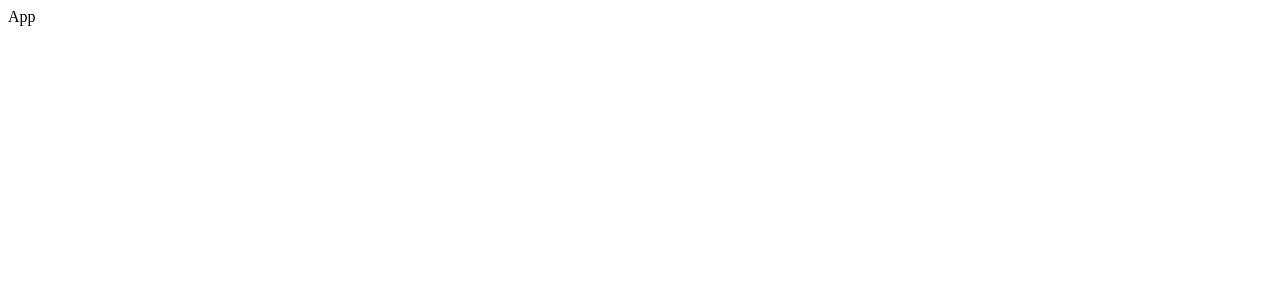
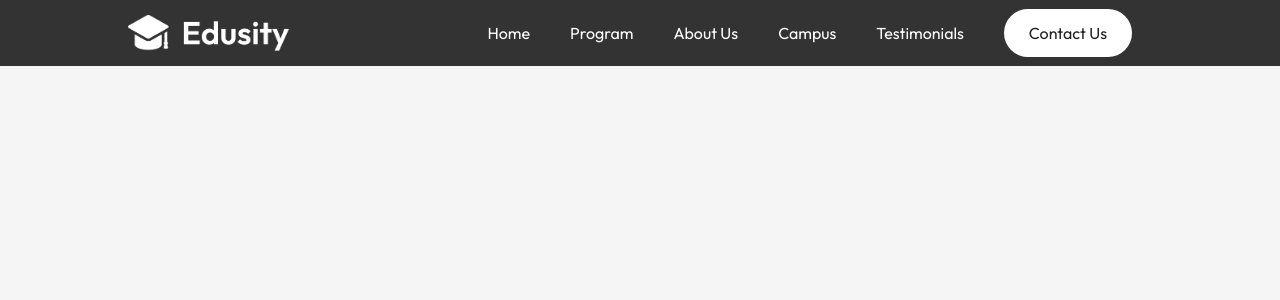
Before and after one commit to prakharsharma13/Edusity-ReactJS, a React (Vite) app: page / in a window 1280 px wide. Shown: the top 300 px of the page. Built offline with nearby package versions, Linux system fonts and the light colour scheme.

Commit message:
Navbar completed

```diff
--- a/src/App.jsx
+++ b/src/App.jsx
@@ -1,7 +1,12 @@
 import React from "react";
+import Navbar from "./components/Navbar/Navbar";
 
 const App = () => {
-  return <div>App</div>;
+  return (
+    <div>
+      <Navbar />
+    </div>
+  );
 };
 
 export default App;
--- /dev/null
+++ b/src/components/Navbar/Navbar.css
@@ -0,0 +1,24 @@
+nav {
+  width: 100%;
+  background: #333;
+  color: #fff;
+  padding: 4px 0px;
+  position: fixed;
+  top: 0;
+  left: 0;
+  display: flex;
+  align-items: center;
+  justify-content: space-between;
+  z-index: 10;
+}
+
+.logo {
+  width: 180px;
+}
+
+nav ul li {
+  display: inline-block;
+  list-style: none;
+  margin: 5px 20px;
+  font-size: 16px;
+}
--- /dev/null
+++ b/src/components/Navbar/Navbar.jsx
@@ -0,0 +1,23 @@
+import React from "react";
+import "./Navbar.css";
+import logo from "../../assets/logo.png";
+
+const Navbar = () => {
+  return (
+    <nav className="container">
+      <img src={logo} alt="" className="logo" />
+      <ul>
+        <li>Home</li>
+        <li>Program</li>
+        <li>About Us</li>
+        <li>Campus</li>
+        <li>Testimonials</li>
+        <li>
+          <button className="btn">Contact Us</button>
+        </li>
+      </ul>
+    </nav>
+  );
+};
+
+export default Navbar;
--- a/src/index.css
+++ b/src/index.css
@@ -0,0 +1,35 @@
+@import url("https://fonts.googleapis.com/css2?family=Outfit:wght@100..900&display=swap");
+
+* {
+  margin: 0;
+  padding: 0;
+  box-sizing: border-box;
+  font-family: "Outfit", system-ui;
+}
+
+body {
+  background: #f5f5f5;
+}
+
+a {
+  text-decoration: none;
+  color: inherit;
+  line-height: 1;
+  cursor: pointer;
+}
+
+.container {
+  padding-left: 10%;
+  padding-right: 10%;
+}
+
+.btn {
+  background: #fff;
+  color: #212121;
+  padding: 14px 25px;
+  font-size: 16px;
+  border-radius: 30px;
+  cursor: pointer;
+  border: 0;
+  outline: 0;
+}
```
